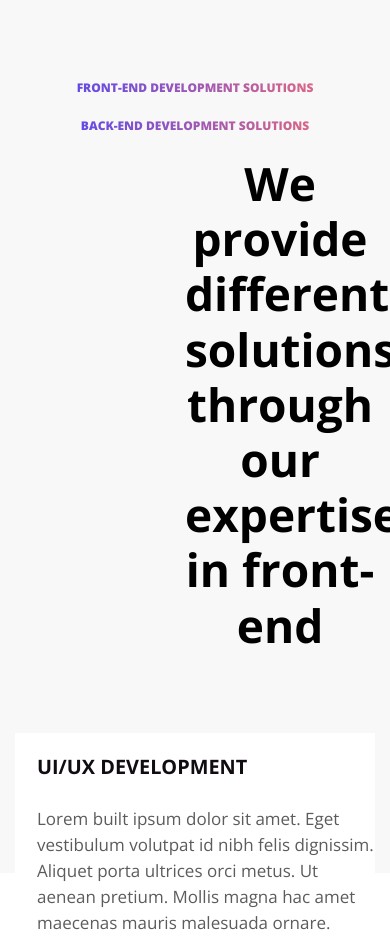
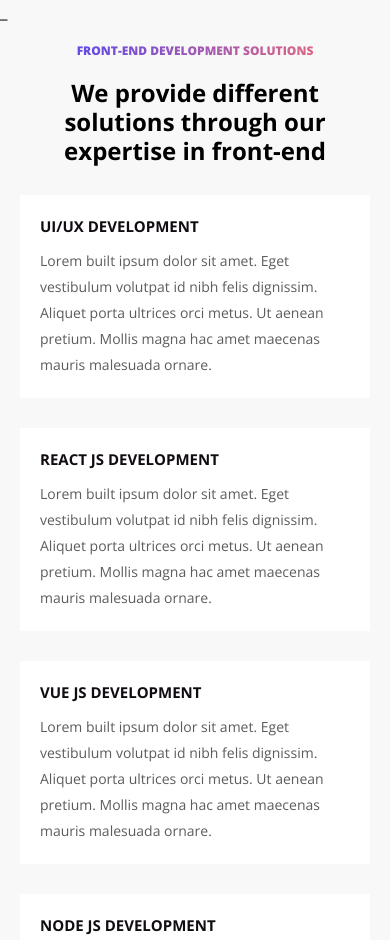
Before and after one commit to Mirlandev/starter, a plain HTML site: page index.html in a window 390 px wide. Shown: the top 940 px of the page. Drawn offline with nearby package versions, Linux system fonts and the light colour scheme.

Commit message:
01_Debug

```diff
--- a/index.html
+++ b/index.html
@@ -6,45 +6,43 @@
 	<meta name="viewport" content="width=device-width, initial-scale=1.0">
 	<title>Hello web!</title>
 	<link rel="stylesheet" href="./style.css">
-</head>
+	<link rel="stylesheet" href="./media.css">
+</head>_
 <body>
-	<section class="solutions">
-		<div class="container">
-			<h1>front-end development solutions</h1>
-			<h1>back-end development solutions</h1>
+	<section class="solutions container">
+			<h1 class="solution__title">front-end development solutions</h1>
 			<h2>We provide different solutions through our expertise in front-end</h2>
-			<div class="solution-list">
-				<div class="solution-item">
+			<div class="solution__list">
+				<div class="solution__item">
 					<h3>ui/ux development</h3>
 					<p>Lorem built ipsum dolor sit amet. Eget vestibulum volutpat id nibh felis dignissim. Aliquet porta ultrices orci metus. Ut aenean pretium. Mollis magna hac amet maecenas mauris malesuada ornare.</p>
 				</div>
 
-				<div class="solution-item">
+				<div class="solution__item">
 					<h3>react js development</h3>
 					<p>Lorem built ipsum dolor sit amet. Eget vestibulum volutpat id nibh felis dignissim. Aliquet porta ultrices orci metus. Ut aenean pretium. Mollis magna hac amet maecenas mauris malesuada ornare.</p>
 				</div>
 
-				<div class="solution-item">
+				<div class="solution__item">
 					<h3>vue js development</h3>
 					<p>Lorem built ipsum dolor sit amet. Eget vestibulum volutpat id nibh felis dignissim. Aliquet porta ultrices orci metus. Ut aenean pretium. Mollis magna hac amet maecenas mauris malesuada ornare.</p>
 				</div>
 
-				<div class="solution-item">
+				<div class="solution__item">
 					<h3>node js development</h3>
 					<p>Lorem built ipsum dolor sit amet. Eget vestibulum volutpat id nibh felis dignissim. Aliquet porta ultrices orci metus. Ut aenean pretium. Mollis magna hac amet maecenas mauris malesuada ornare.</p>
 				</div>
 
-				<div class="solution-item">
+				<div class="solution__item">
 					<h3>full stack development</h3>
 					<p>Lorem built ipsum dolor sit amet. Eget vestibulum volutpat id nibh felis dignissim. Aliquet porta ultrices orci metus. Ut aenean pretium. Mollis magna hac amet maecenas mauris malesuada ornare.</p>
 				</div>
 
-				<div class="solution-item">
+				<div class="solution__item">
 					<h3>javascript development</h3>
 					<p>Lorem built ipsum dolor sit amet. Eget vestibulum volutpat id nibh felis dignissim. Aliquet porta ultrices orci metus. Ut aenean pretium. Mollis magna hac amet maecenas mauris malesuada ornare.</p>
 				</div>
 			</div>
-		</div>
 	</section>
 </body>
 </html>
--- /dev/null
+++ b/media.css
@@ -0,0 +1,73 @@
+@media (max-width: 840px) {
+	.solutions {
+		padding: 20px;
+	}
+
+	h2 {
+		margin: 20px auto;
+		font-size: 40px;
+	}
+
+	.solution__list {
+		margin: 25px 0;
+	}
+}
+
+
+@media (max-width: 750px) {
+	h2 {
+		font-size: 28px;
+	}
+
+	.solution__list {
+		margin: 40px 0;
+	}
+}
+
+
+@media (max-width: 460px) {
+	h2 {
+		font-size: 35px;
+	}
+
+	.solution__item h3 {
+		font-size: 17px;
+	}
+
+	.solution__item p {
+		font-size: 16px;
+	}
+}
+
+
+@media (max-width: 440px) {
+	h2 {
+		font-size: 33px;
+	}
+}
+
+
+@media (max-width: 440px) {
+	h2 {
+		font-size: 30px;
+	}
+}
+
+
+@media (max-width: 390px) {
+	h2 {
+		font-size: 24px;
+	}
+
+	.solution__item h3 {
+		font-size: 15px;
+	}
+
+	.solution__item p {
+		font-size: 14px;
+	}
+
+	.solution__list {
+		margin: 30px 0;
+	}
+}
--- a/style.css
+++ b/style.css
@@ -9,6 +9,7 @@
 body {
 	font-family: 'Open Sans', sans-serif;
 	font-size: 17px;
+	background-color: #f8f8f8;
 }
 
 .container {
@@ -19,12 +20,10 @@ body {
 
 .solutions {
 	padding: 80px 0;
-	background-color: #f8f8f8;
-	height: 873px;
+	height: 100%;
 }
 
-h1 {
-	margin-bottom: 22px;
+.solution__title {
 	font-weight: 800;
 	font-size: 12px;
 	line-height: 16px;
@@ -34,46 +33,40 @@ h1 {
 	background: linear-gradient(90deg, #4343FF 0%, #F96D6D 100%);
 	-webkit-background-clip: text;
 	-webkit-text-fill-color: transparent;
-	background-clip: text;
-	text-fill-color: transparent;
 }
 
 h2 {
-	margin-left: 170px;
-	margin-bottom: 80px;
-	max-width: 845px;
+	margin: 20px auto;
+	max-width: 820px;
 	font-size: 46px;
 	line-height: 120%;
 	text-align: center;
+	font-weight: 600;
 }
 
-.solution-list {
+.solution__list {
+	margin: 60px 0;
 	display: flex;
-	justify-content: space-between;
-	align-items: center;
+	justify-content: center;
 	flex-wrap: wrap;
 	gap: 30px;
 }
 
-.solution-item {
+.solution__item {
+	padding: 20px;
 	width: 370px;
-	height: 225px;
 	background-color: #fff;
 }
 
-.solution-item h3 {
-	padding-top: 22px;
-	padding-bottom: 28px;
-	padding-left: 22px;
+.solution__item h3 {
+	margin-bottom: 10px;
 	font-weight: 700;
 	line-height: 23px;
 	text-transform: uppercase;
 	color: #110C11;
 }
 
-.solution-item p {
-	padding-left: 22px;
-	margin-bottom: 22px;
+.solution__item p {
 	font-weight: 400;
 	font-size: 17px;
 	line-height: 26px;
```
